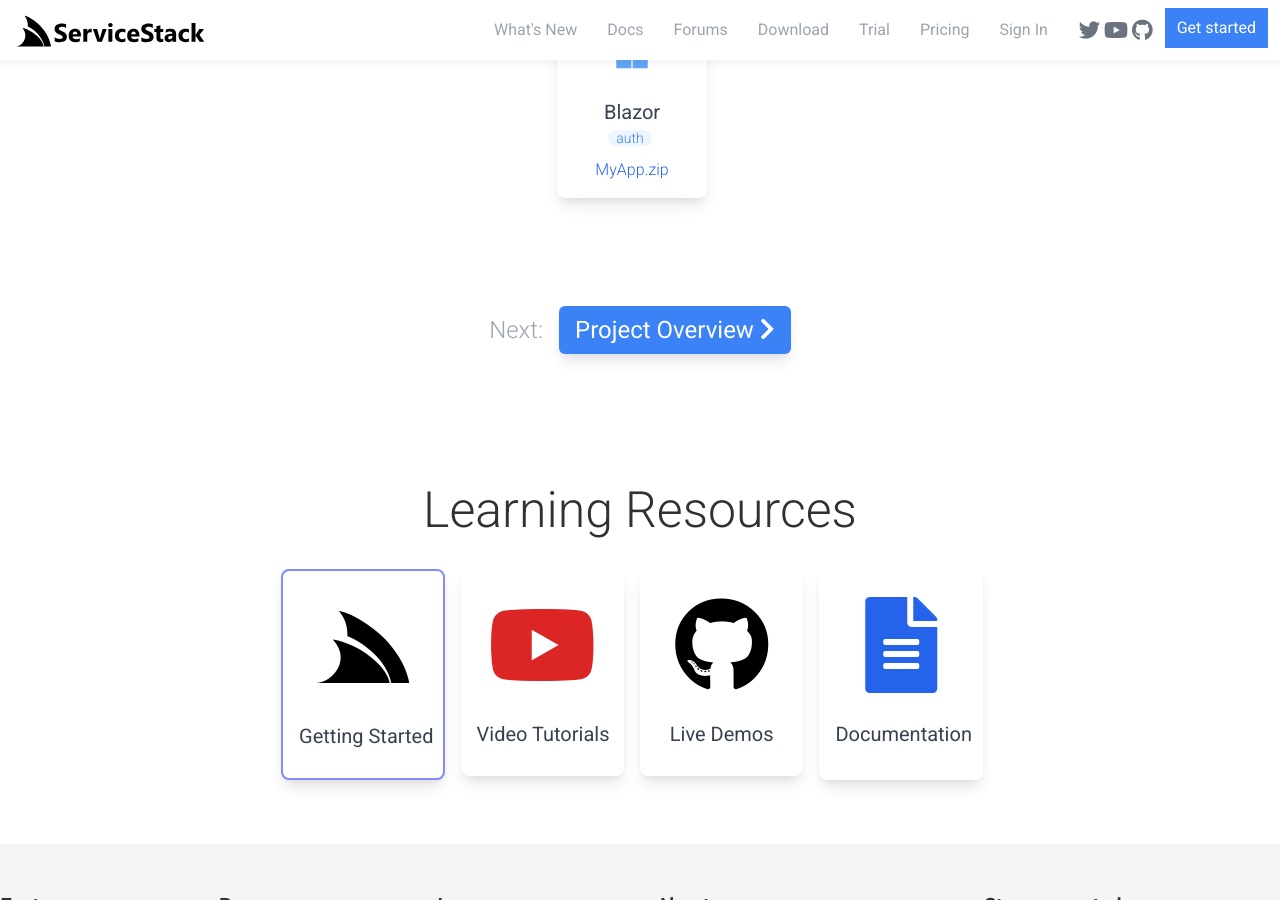
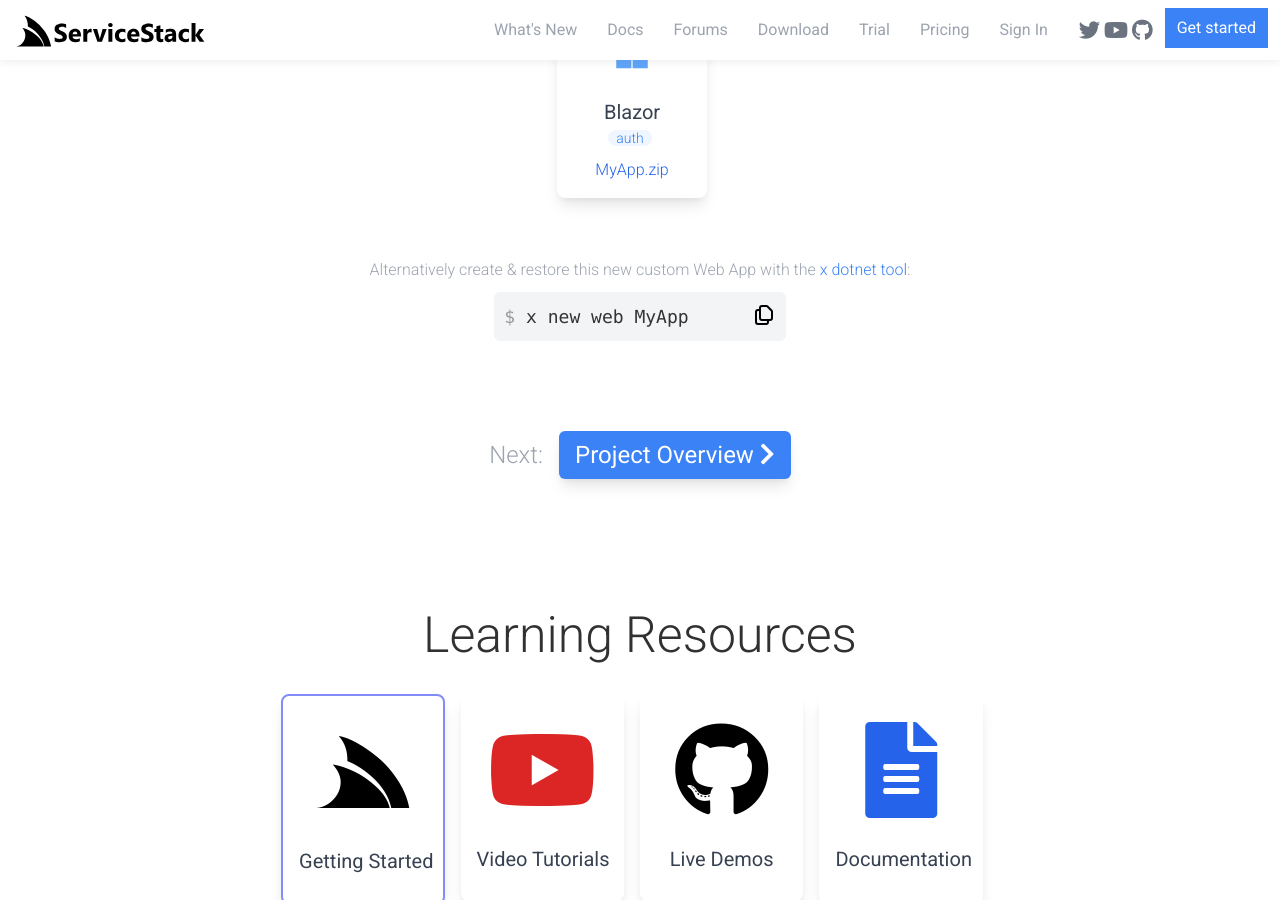
Before and after one commit to mythz/site, a Jekyll site: the page built from _pages/start.html, in a window 1280 px wide and 900 px high, scrolled down 3562 px. Built offline with Jekyll 4.4.1, drawn with Linux system fonts in a browser that asks for light colours; some of the changed text lies outside the part shown.

Commit message:
Add optional mix command to create new web project

```diff
--- a/_pages/start.html
+++ b/_pages/start.html
@@ -124,7 +124,7 @@
                     </div>
                     <div>
                         <input id="chkDynamoDb" type="checkbox" value="dynamodb">
-                        <label for="chkDynamoDb">DynamoDb</label>
+                        <label for="chkDynamoDb">DynamoDB</label>
                     </div>
                     <div>
                         <input id="chkRavenDb" type="checkbox" value="ravendb">
@@ -470,6 +470,17 @@
 
         </div>
 
+        <div id="tool" class="flex justify-center mt-8">
+            <div class="">
+                <p class="text-center text-gray-400">
+                    Alternatively create &amp; restore this new custom Web App with the <a href="https://docs.servicestack.net/dotnet-new">x dotnet tool</a>:
+                </p>
+                <div class="flex justify-center">
+                    {% include copy-cmd.html text="x new web MyApp" %}
+                </div>
+            </div>
+        </div>
+
         <div class="my-20 flex justify-center">
             <div class="flex items-center">
                 <span class="text-2xl mr-4 text-gray-400">Next:</span>
@@ -524,6 +536,8 @@
     $('.project-name').each(function () {
         this.innerHTML = name;
     });
+
+    $('#tool .copy-cmd label').html('x new web ' + name + (mix ? ' && cd ' + name + ' && x mix -f ' + mix.replace(/,/g,' ') : ''));
 }
 function getMix() {
     let mix = [];
```
Also changed, not shown: other parts of _pages/start.html (+3 -2 lines).
